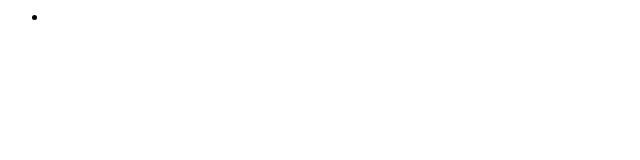
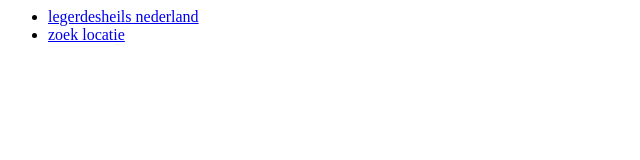
Before and after one commit to ldh055/ldh055.github.io, a plain HTML site: page docs/index_ldh.html in a window 1280 px wide. Shown: the whole page, without its empty margins (0-640 px from the left). Drawn offline with Linux system fonts and the light colour scheme.

Commit message:
Update index_ldh.html

```diff
--- a/docs/index_ldh.html
+++ b/docs/index_ldh.html
@@ -3,8 +3,8 @@
 
   <body>
     <ul>
-      <li><a href="https://www.legerdesheils.nl/><legerdesheils nederland></li>
-                         <li><a href="https://www.legerdesheils.nl/locaties><zoek locatie></li>
+      <li><a href="https://www.legerdesheils.nl">legerdesheils nederland</a></li>
+      <li><a href="https://www.legerdesheils.nl/locaties">zoek locatie</a></li>
     </ul>
   </body>
 </html>
```
